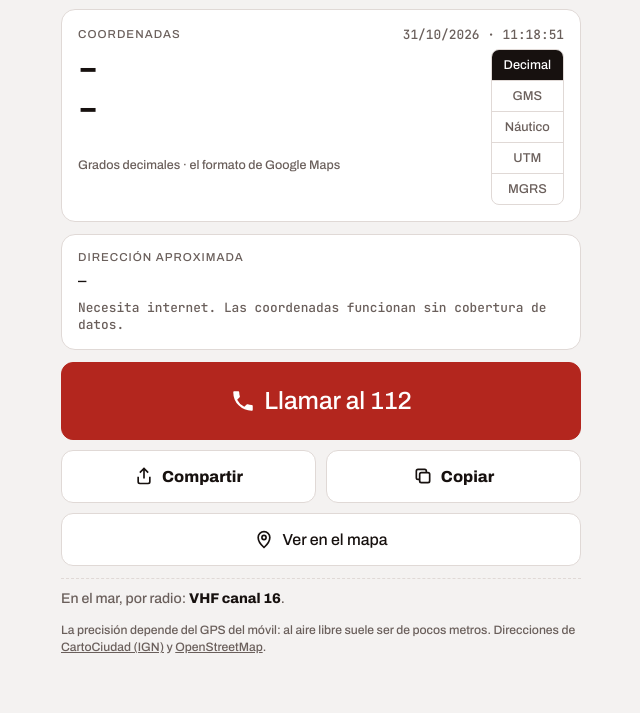
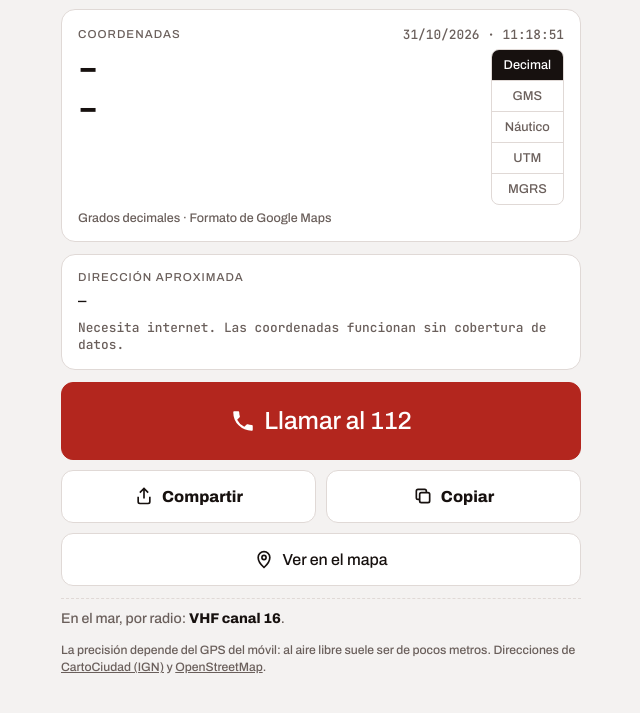
Before and after one commit to JC7190/Donde-estoy, a plain HTML site: page index.html in a window 1280 px wide. Shown: the part 47-760 px from the top of the page, without its empty margins (319-959 px from the left). Drawn offline with Linux system fonts and the light colour scheme.

Commit message:
Add files via upload

```diff
--- a/index.html
+++ b/index.html
@@ -124,7 +124,6 @@ footer a { color: inherit; }
       <div class="coordmain" id="coordmain">
         <div class="coords" id="dec"><span>–</span><span>–</span></div>
         <div class="meta" id="acc">&nbsp;</div>
-        <div class="fmt-hint" id="fmtHint"></div>
       </div>
       <div class="fmt" id="fmt" role="group" aria-label="Formato de coordenadas">
         <button type="button" data-f="dec">Decimal</button>
@@ -134,6 +133,7 @@ footer a { color: inherit; }
         <button type="button" data-f="mgrs">MGRS</button>
       </div>
     </div>
+    <div class="fmt-hint" id="fmtHint"></div>
   </section>
 
 
@@ -223,13 +223,13 @@ function toMGRS(lat, lon) {
 }
 const grp = n => String(Math.floor(n)).replace(/\B(?=(\d{3})+(?!\d))/g, " ");   // 4 474 257
 const FORMATS = {
-  dec:  { pair: (la, lo) => [dec(la), dec(lo)], hint: "Grados decimales · el formato de Google Maps" },
-  dms:  { pair: (la, lo) => [dms(la, "N", "S"), dms(lo, "E", "O")], hint: "Grados, minutos y segundos" },
-  dm:   { pair: (la, lo) => [dm(la, "N", "S"), dm(lo, "E", "O")], hint: "Grados y minutos · el que se usa en el mar" },
+  dec:  { pair: (la, lo) => [dec(la), dec(lo)], hint: "Grados decimales · Formato de Google Maps" },
+  dms:  { pair: (la, lo) => [dms(la, "N", "S"), dms(lo, "E", "O")], hint: "Grados, minutos y segundos · Formato clásico" },
+  dm:   { pair: (la, lo) => [dm(la, "N", "S"), dm(lo, "E", "O")], hint: "Grados y minutos · El que se usa en el mar" },
   utm:  { pair: (la, lo) => { const u = toUTM(la, lo); return [`${u.zone}${u.band} ${grp(Math.round(u.E))} E`, `${grp(Math.round(u.N))} N`]; },
-          hint: "UTM · huso, banda, X (Este) e Y (Norte) en metros. El de los mapas topográficos y rescate en montaña" },
+          hint: "UTM · El de los mapas topográficos y rescate en montaña" },
   mgrs: { pair: (la, lo) => { const m = toMGRS(la, lo); return [`${m.gzd} ${m.sq}`, `${m.e} ${m.n}`]; },
-          hint: "MGRS · sistema militar de la OTAN, precisión de 1 metro" },
+          hint: "MGRS · Sistema militar de la OTAN, precisión de 1 metro" },
 };
 let fmt = "dec";
 try { const f = localStorage.getItem("de_fmt"); if (FORMATS[f]) fmt = f; } catch {}
```
